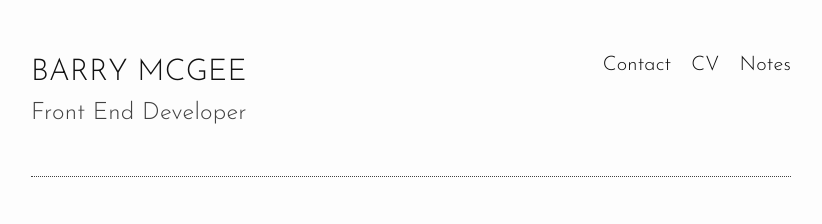
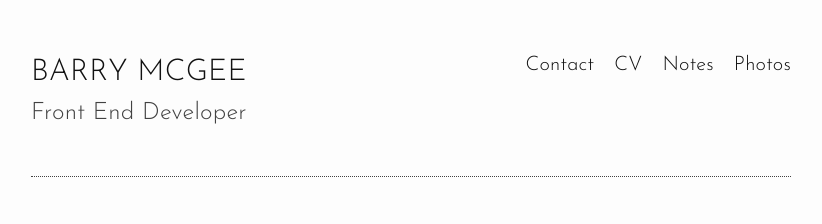
Before and after one commit to ciaranmckenna/ciaranmckenna.com, a Jekyll site: the page built from index.html, in a window 1280 px wide. Shown: the top 224 px of the page, without its empty margins (229-1051 px from the left). Built offline with Jekyll 4.4.1, drawn with Linux system fonts in a browser that asks for light colours.

Commit message:
Add link to Unsplash photos

```diff
--- a/_includes/header.html
+++ b/_includes/header.html
@@ -31,6 +31,10 @@
           </div>
           {% endif %}
         {% endfor %}
+        <div class="primary-nav__item">
+          <a href="https://unsplash.com/@barrymcgee">Photos</a>
+          <span class="link-arrow">&rarr;</span>
+        </div>
       </div>
     </nav>
   </div>
```
